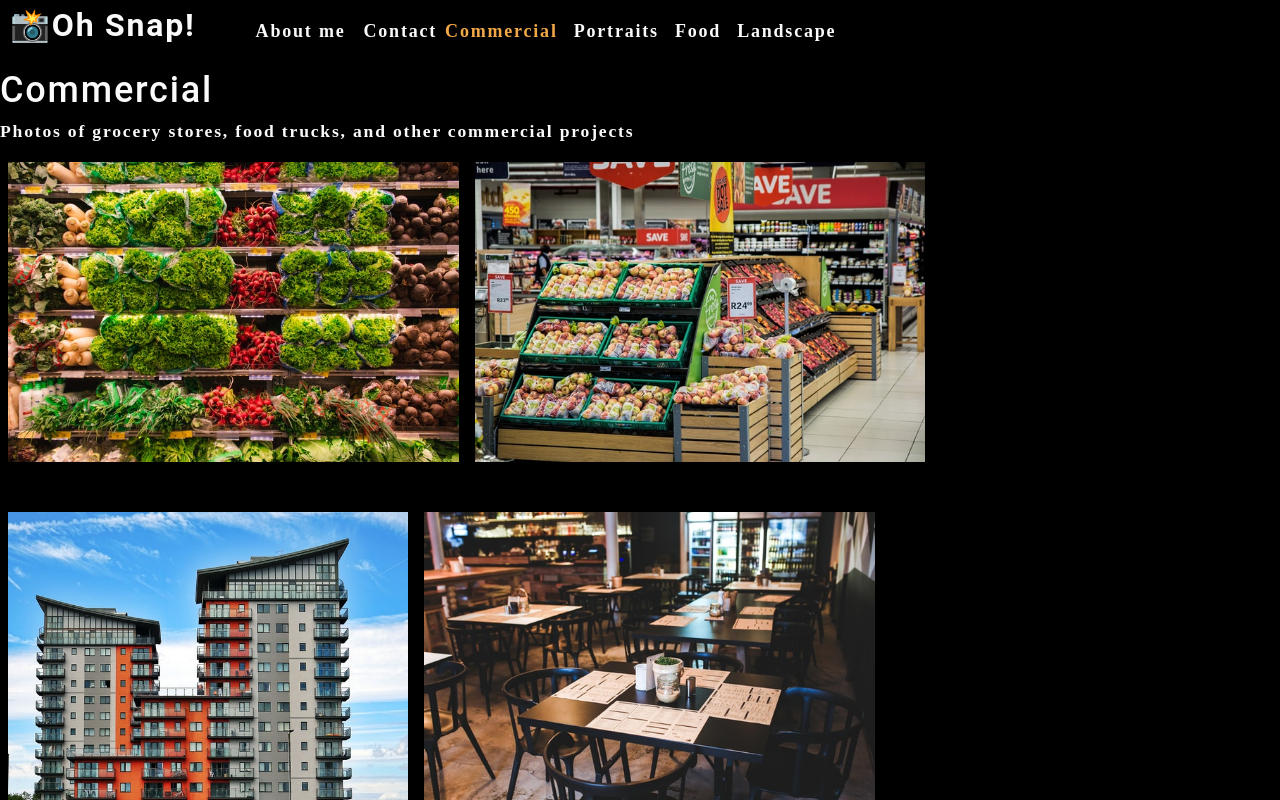
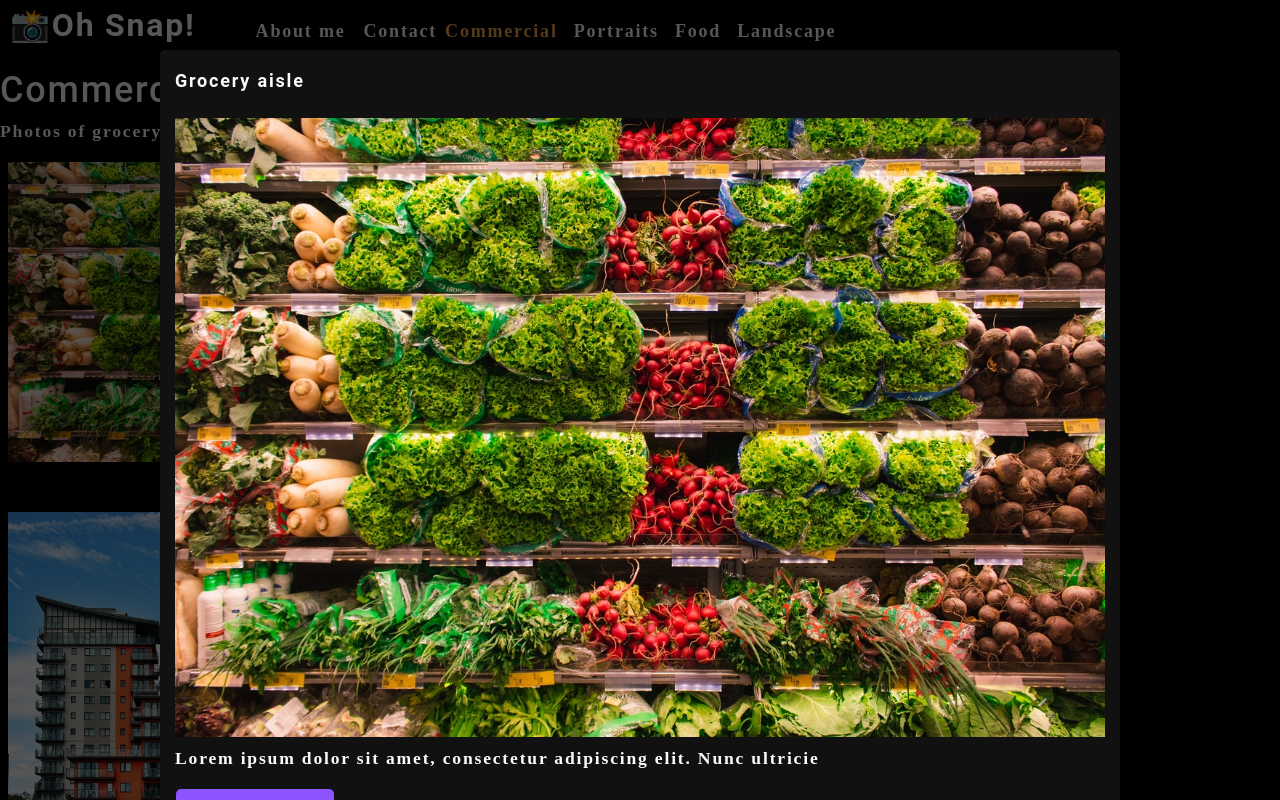
Before and after one commit to p-her/photo-port, a React (Create React App) app: page / in a window 1280 px wide. Both pictures are taken after a click on the picture 233 px from the left and 311 px from the top of the page. Shown: the top 800 px of the page. Built offline with nearby package versions, Linux system fonts and the light colour scheme.

Commit message:
adding the ability to manage the modal's state to show the image in larger size when the user clicked on the image

```diff
--- /dev/null
+++ b/src/components/Modal/index.js
@@ -0,0 +1,17 @@
+import React from "react";
+
+function Modal({currentPhoto}){
+    const { name, category, description, index } = currentPhoto;
+    return (
+        <div className="modalBackdrop">
+            <div className="modalContainer">
+                <h3 className="modalTitle">{name}</h3>
+                <img src={require(`../../assets/large/${category}/${index}.jpg`)} alt="current category" />
+                <p>{description}</p>
+                <button type="button">Close this modal</button>
+            </div>
+        </div>
+    );
+}
+
+export default Modal;
--- a/src/components/PhotoList/index.js
+++ b/src/components/PhotoList/index.js
@@ -1,6 +1,6 @@
 import React, { useState } from "react";
 // import photo from "../../assets/small/commercial/0.jpg";
-// import Modal from "../Modal";
+import Modal from "../Modal";
 
 function PhotoList({category}){
     const [photos] = useState([
@@ -101,16 +101,61 @@ function PhotoList({category}){
           },
     ])
 
+
+    /* As the preceding error message states, there is a TypeError this time. Can you guess what might have gone wrong?
+
+    It seems that the Modal is invoked and tries to render as soon as PhotoList has rendered. Unfortunately, the currentPhoto
+    state isn't defined until the user clicks on an image.
+     And we can't destructure an undefined value, so a TypeError is raised.
+
+    We could set default values for the state so that the modal receives a defined value. But we only want the modal to open when a
+    user has clicked an image. So, in React terms, we want to conditionally render the modal based on whether an image has been clicked.
+    Because we have no way to track that yet, let's create another Hook that manages whether the modal is open or not. Call this state isModalOpen,
+    and create the Hook near the top of the PhotoList function body. It should look as follows:
+    */
+
+    const [isModalOpen, setIsModalOpen] = useState(false); // initial state to false, because we dont want the modal to open until a user has clicked on an image
+
+    /* Consider the type of data in the PhotoList component that allows the modal to work properly.
+    The two critical data points needed for the modal to render are the image and the index, i. Let's
+    pass the image and index data as props—to allow the modal to render the image.
+
+    We'll use the useState Hook in the PhotoList component to manage the current photo state and make
+    this data accessible to the Modal component through props, as shown in the following expression: */
+
+    const [currentPhoto, setCurrentPhoto] = useState();
+    const toggleModal = (image, i) => {
+        // current photo
+        /* Here we updated the current photo state using the setCurrentPhoto function with the data
+        retrieved through the click event. Notice how we used the spread operator here to add the index: i
+        key value pair to the current photo state.
+
+        Because currentPhoto now contains the two critical data points needed for the modal, we can pass in
+        currentPhoto as a prop to the Modal, as shown in the following code
+
+        <Modal currentPhoto={currentPhoto}>
+        */
+        setCurrentPhoto({...image, index: i});
+        // when the user has clicked on an image, we'll update the click handler, toggleModal
+        // so that it updates isModalOpen value to true
+        setIsModalOpen(true);
+    }
+
     const currentPhotos = photos.filter((photo) => photo.category === category);
 
     return (
         <div>
+            {/* only render the modal if isModalOpen value is true */}
+            {isModalOpen && <Modal currentPhoto={currentPhoto}/>}
             <div className="flex-row">
             {currentPhotos.map((image, i) => (
                 <img
                     src={require(`../../assets/small/${category}/${i}.jpg`)}
                     alt={image.name}
                     className="img-thumbnail mx-1"
+                    // image object represents the element in the photos array, and the i
+                    // will render the image
+                    onClick={() => toggleModal(image, i)}
                     key={image.name}
                 />
             ))}
```
